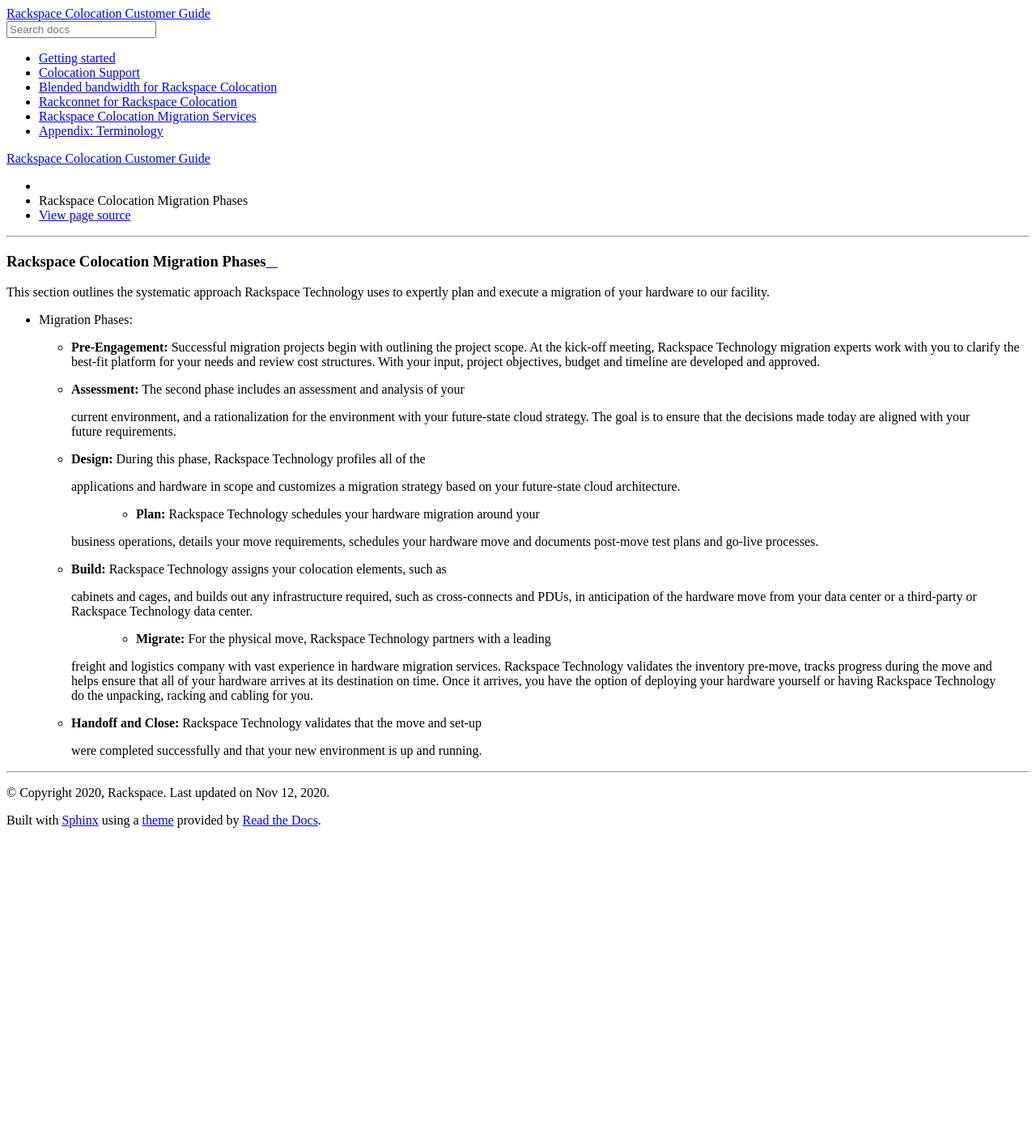
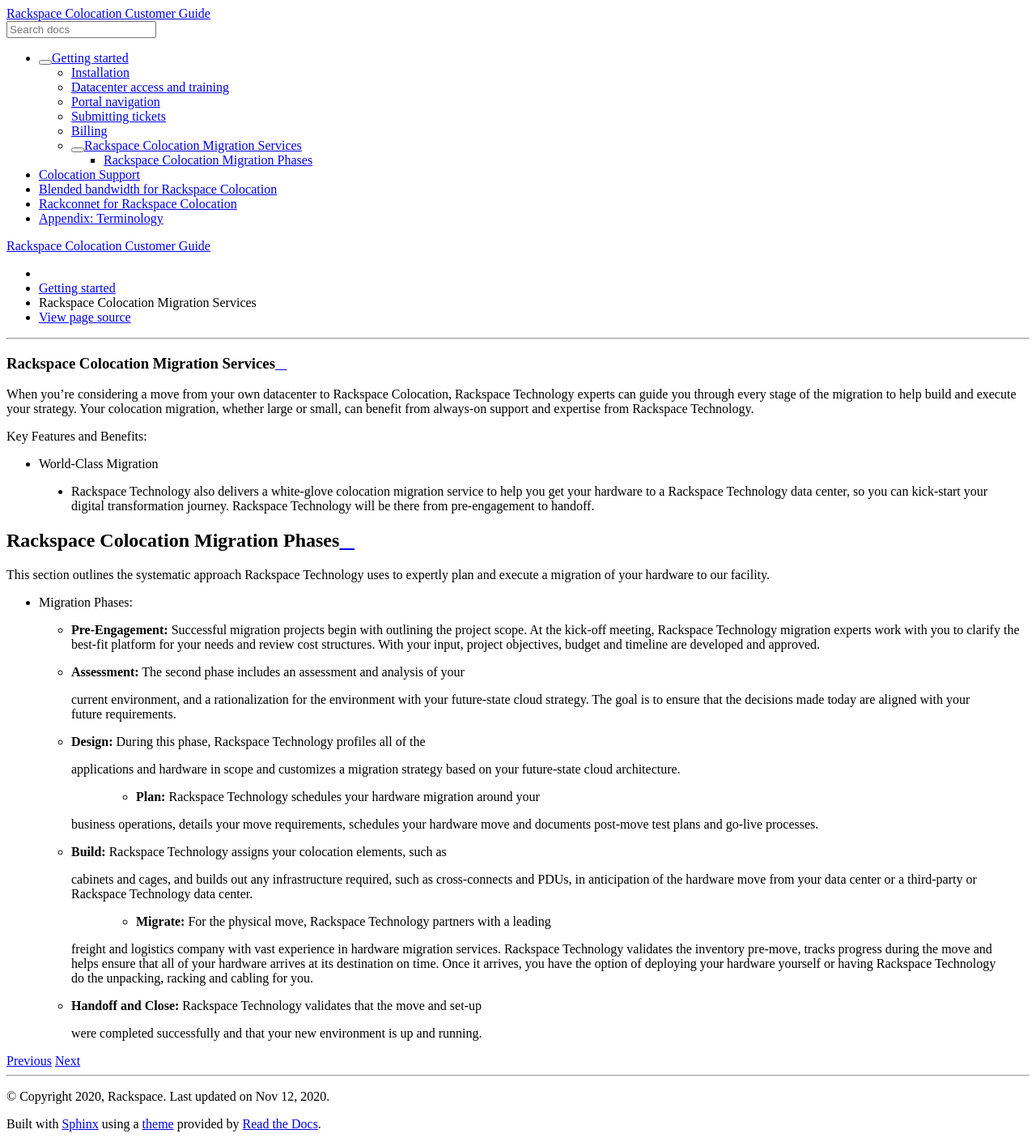
Before and after one commit to rackerlabs/docs-colocation-guide, a Sphinx documentation site: the page built from docs/getting-started/about-migrations.rst, in a window 1280 px wide. Shown: the whole page at 81% size. Built offline with Sphinx 7.4.7 and the Read the Docs theme 2.0.0, drawn with Linux system fonts in a browser that asks for light colours; pages that are not in the unit, such as notebooks, are missing from menus; before the commit the page ends 1030 px from its top, so only the background shows below that.

Commit message:
getting there

```diff
--- a/docs/getting-started/migrations/migration-phases.rst
+++ b/docs/getting-started/about-migrations.rst
@@ -1,8 +1,26 @@
-.. _migration_phases:
+.. _about_migrations:
 
 =======================================
+Rackspace Colocation Migration Services
+=======================================
+
+When you’re considering a move from your own datacenter to Rackspace Colocation,
+Rackspace Technology experts can guide you through every stage of the migration
+to help build and execute your strategy. Your colocation migration, whether
+large or small, can benefit from always-on support and expertise from Rackspace
+Technology.
+
+Key Features and Benefits:
+
+-	World-Class Migration
+
+  - Rackspace Technology also delivers a white-glove colocation migration
+    service to help you get your hardware to a Rackspace Technology data center,
+    so you can kick-start your digital transformation journey. Rackspace
+    Technology will be there from pre-engagement to handoff.
+
 Rackspace Colocation Migration Phases
-=======================================
+-------------------------------------
 
 This section outlines the systematic approach Rackspace Technology uses to
 expertly plan and execute a migration of your hardware to our facility.
--- a/docs/getting-started/index.rst
+++ b/docs/getting-started/index.rst
@@ -25,4 +25,4 @@
    portal-navigation.rst
    submit-tickets.rst
    billing.rst
-   getting-started/migrations
+   about-migrations.rst
--- a/docs/index.rst
+++ b/docs/index.rst
@@ -27,12 +27,11 @@
 ----
 
 .. toctree::
-   :maxdepth: 3
+   :maxdepth: 2
    :hidden:
 
    getting-started/index.rst
    colocation-support/index.rst
    blended-bandwidth/index.rst
    rackconnet-global/index.rst
-   getting-started/migrations/index.rst
    appendix.rst
```
Also changed, not shown: docs/getting-started/migrations/index.rst (deleted, +0 -25 lines).
